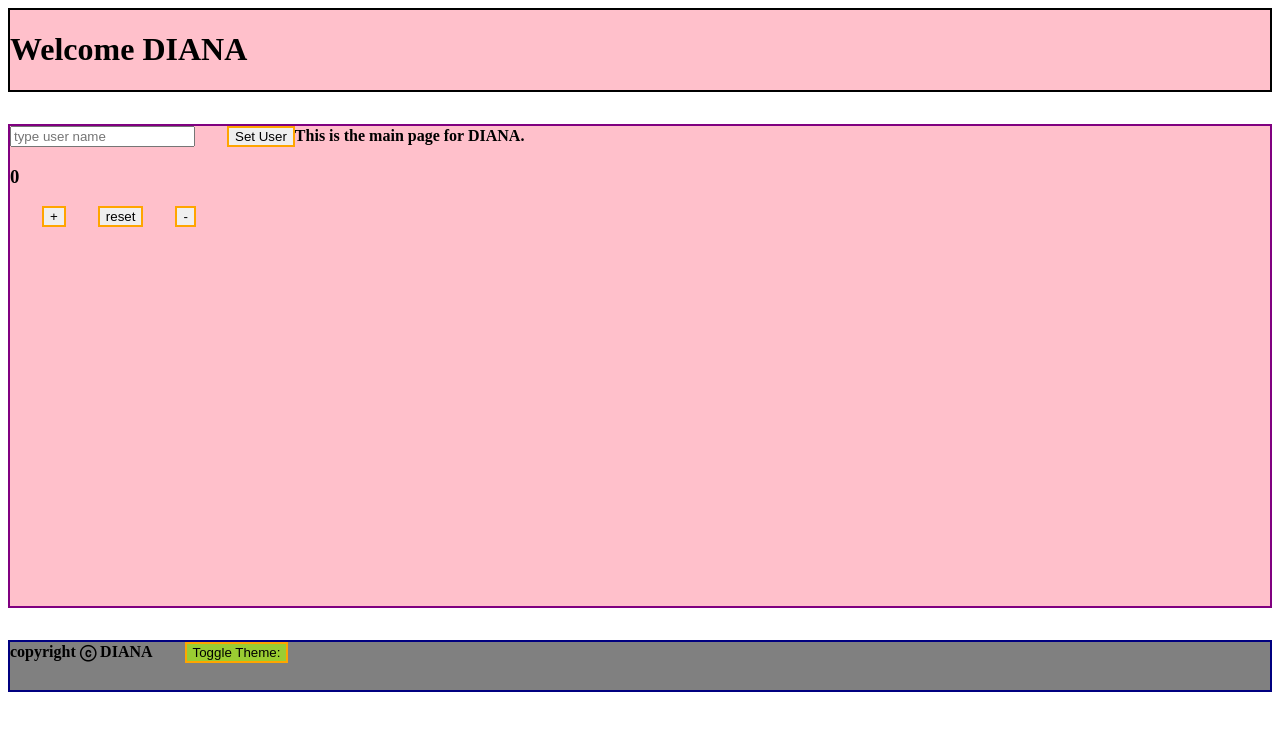
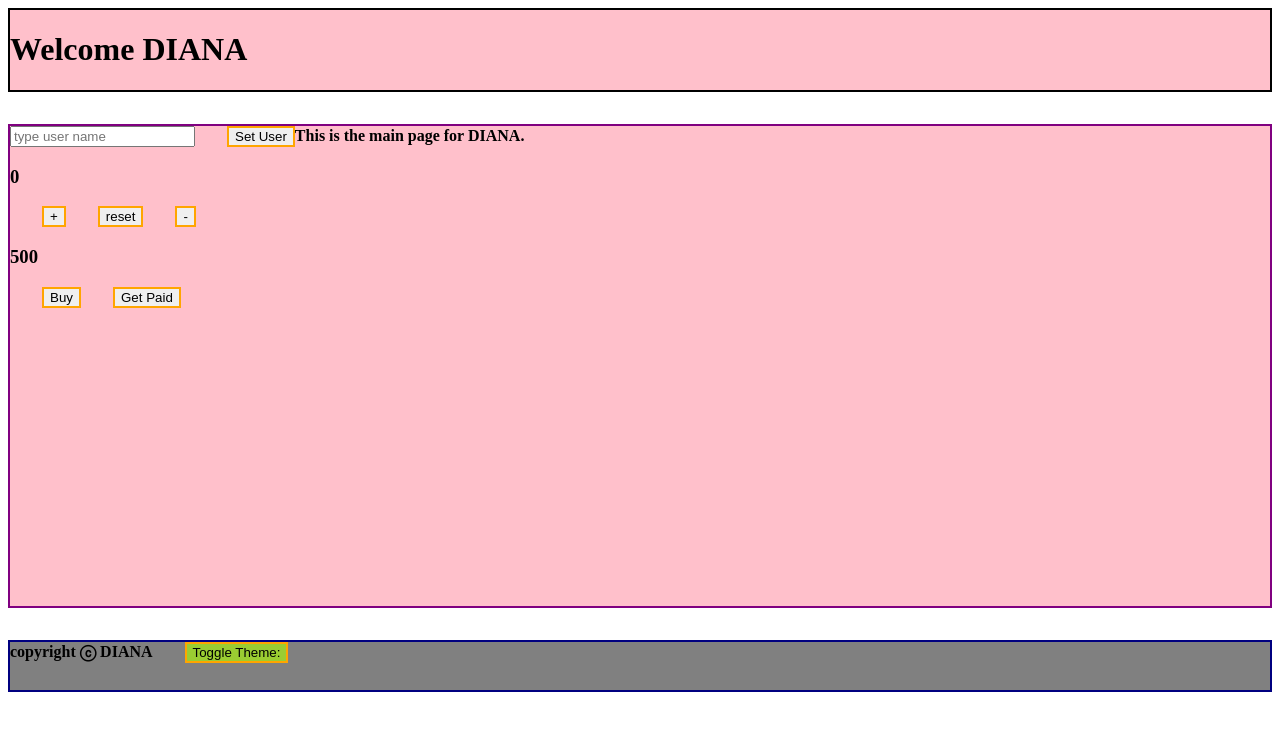
Before and after one commit to smilenayeon/Self-Study, a React (Create React App) app: page / in a window 1280 px wide. Shown: the top 730 px of the page. Built offline with nearby package versions, Linux system fonts and the light colour scheme.

Commit message:
Money Compoenet added. Using useReducer, it increases and decreases currentMoney.

```diff
--- a/src/componenets/Main.js
+++ b/src/componenets/Main.js
@@ -1,6 +1,7 @@
 import React, { useState,useContext} from "react";
 import { themeContext, userContext } from "../App";
 import Count from "../componenets/Count";
+import Money from "../componenets/Money";
 
 
 function Main() {
@@ -33,6 +34,7 @@ function Main() {
       This is the main page for {user}.
 
       <Count />
+      <Money />
 
     </div>
   );
--- /dev/null
+++ b/src/componenets/Money.js
@@ -0,0 +1,29 @@
+import React, {useReducer} from 'react'
+
+function Money() {
+
+const [money, moneyDispatch] = useReducer(moneyReducer,500);
+
+function moneyReducer(currentMoney, action){
+    if (action==="BUY"){
+        return  currentMoney-100;
+    }else if (action==='PAID'){
+        return currentMoney +200;
+    }
+
+}
+
+    function handleBuy(){ moneyDispatch('BUY')};
+    function handlePaid(){moneyDispatch('PAID')};
+
+  return (
+
+    <div>
+<h3>{money}</h3>
+<button onClick={handleBuy}>Buy</button>
+<button onClick={handlePaid}>Get Paid</button>
+    </div>
+  )
+}
+
+export default Money;
```
